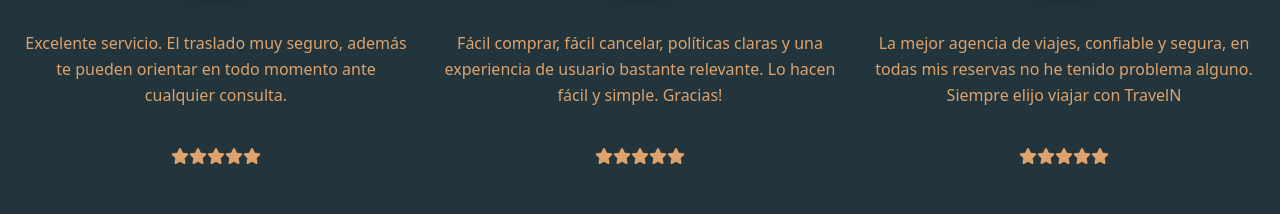
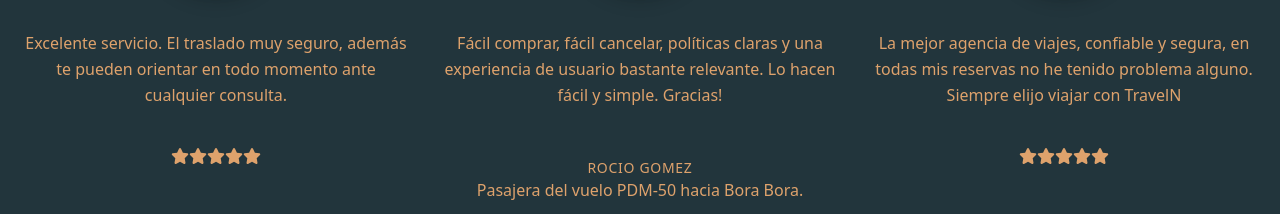
Before and after one commit to EzequielPages/Grupo-react-turno-noche-0422c2, a React (Create React App) app: page / in a window 1280 px wide. Shown: the part 3773-3987 px from the top of the page. Built offline with nearby package versions, Linux system fonts and the light colour scheme; data requests are answered from the project's data file.

Commit message:
Cambios estilo de letra

```diff
--- a/src/Components/Reviews.js
+++ b/src/Components/Reviews.js
@@ -31,13 +31,7 @@ const Reviews = () => {
           <p className="leading-relaxed">Fácil comprar, fácil cancelar, políticas claras y una experiencia de usuario bastante relevante. Lo hacen fácil y simple.
 
 Gracias!</p>
-          <ul className="flex justify-center pt-10">
-                <FontAwesomeIcon icon={faStar} className="text-second-color"/>
-                <FontAwesomeIcon icon={faStar} className="text-second-color"/>
-                <FontAwesomeIcon icon={faStar} className="text-second-color"/>
-                <FontAwesomeIcon icon={faStar} className="text-second-color"/>
-                <FontAwesomeIcon icon={faStar} className="text-second-color"/>
-            </ul>
+
           <span className="inline-block h-1 w-10 rounded bg-indigo-500 mt-6 mb-4"></span>
           <h2 className="text-gray-900 font-medium title-font tracking-wider text-sm">ROCIO GOMEZ</h2>
           <p className="text-gray-500">Pasajera del vuelo PDM-50 hacia Bora Bora.</p>
```
